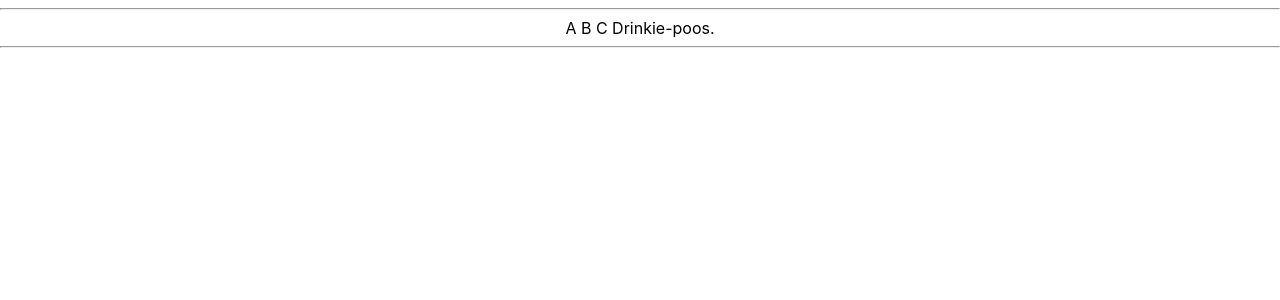
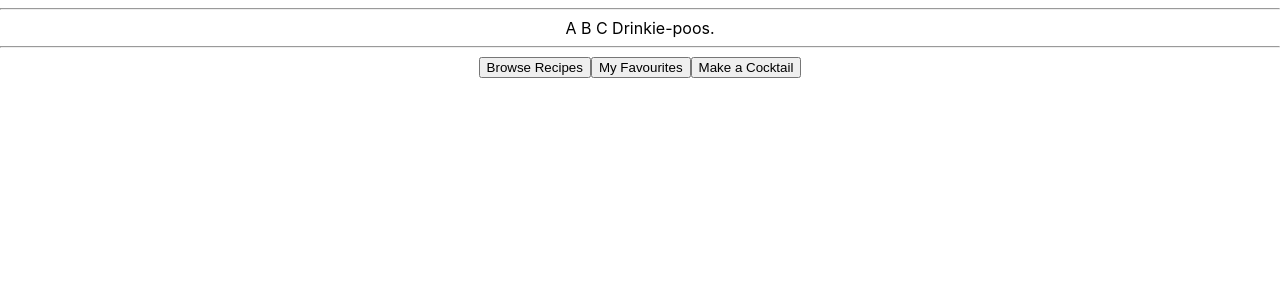
Before and after one commit to LDotey/cocktail-app, a React (Create React App) app: page / in a window 1280 px wide. Shown: the top 300 px of the page. Built offline with nearby package versions, Linux system fonts and the light colour scheme; data requests are answered from the project's data file.

Commit message:
add navbar and buttons

```diff
--- a/src/App.js
+++ b/src/App.js
@@ -1,4 +1,5 @@
 import React, {useEffect, useState} from 'react';
+import NavBar from './NavBar';
 import './App.css';
 
 function App() {
@@ -8,6 +9,7 @@ function App() {
     fetch("http://localhost:3000/drinks")
     .then((resp) => resp.json())
     .then((data) => console.log(data))
+
   }, [])
 
   const handleAddDrink = (newDrink) => {
@@ -20,7 +22,9 @@ function App() {
       <hr/>
       A B C Drinkie-poos.
       <hr/>
-
+      <NavBar/>
+      {/* <CocktailList/>
+      <CocktailForm/> */}
     </div>
   );
 }
--- a/src/NavBar.js
+++ b/src/NavBar.js
@@ -0,0 +1,13 @@
+import React from "react";
+
+function NavBar () {
+    return (
+        <nav>
+            <button>Browse Recipes</button>
+            <button>My Favourites</button>
+            <button>Make a Cocktail</button>
+        </nav>
+    )
+}
+
+export default NavBar;
```
Also changed, not shown: src/CocktailList.js (+19 -0 lines), src/CocktailItem.js (added).
